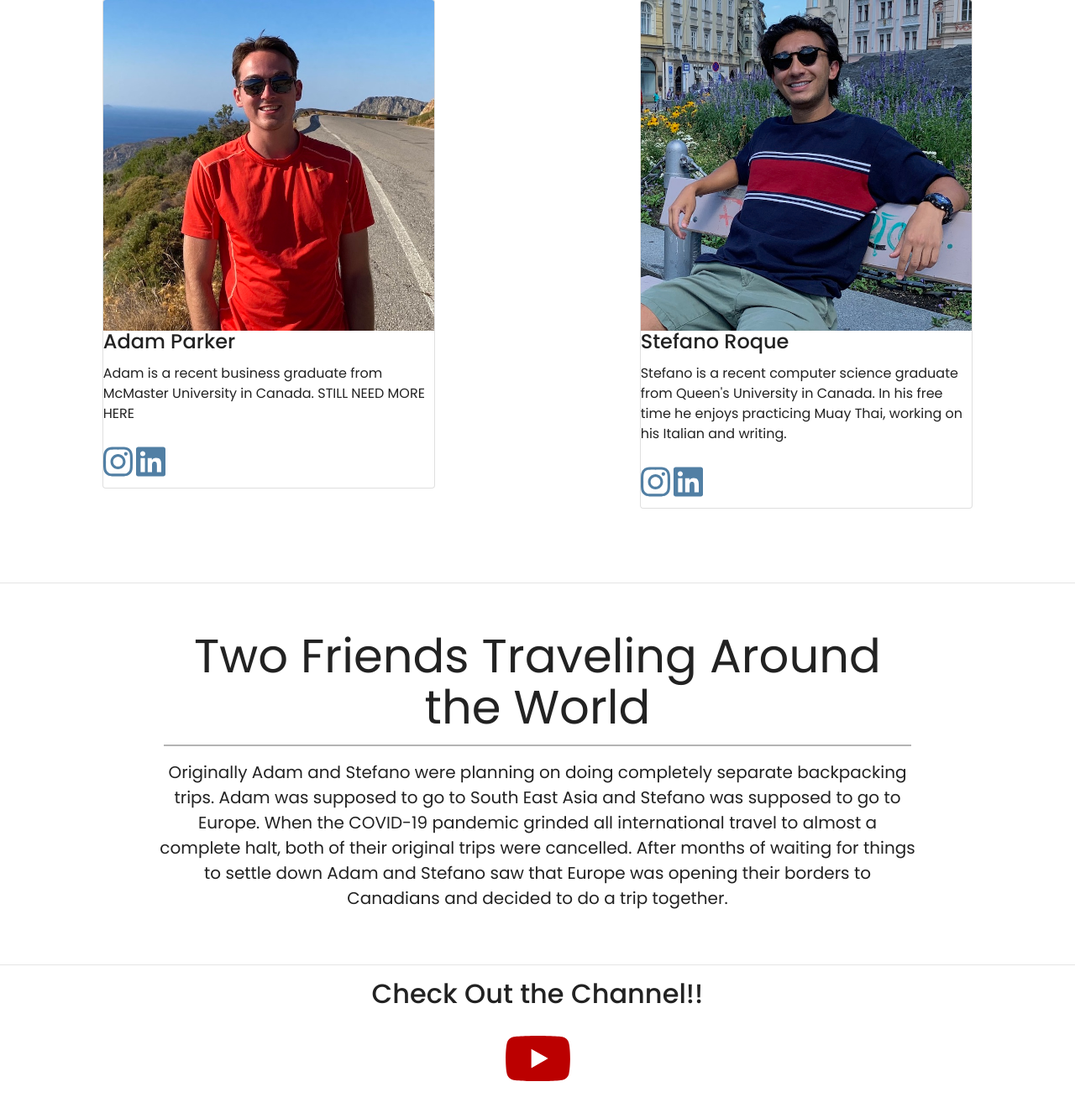
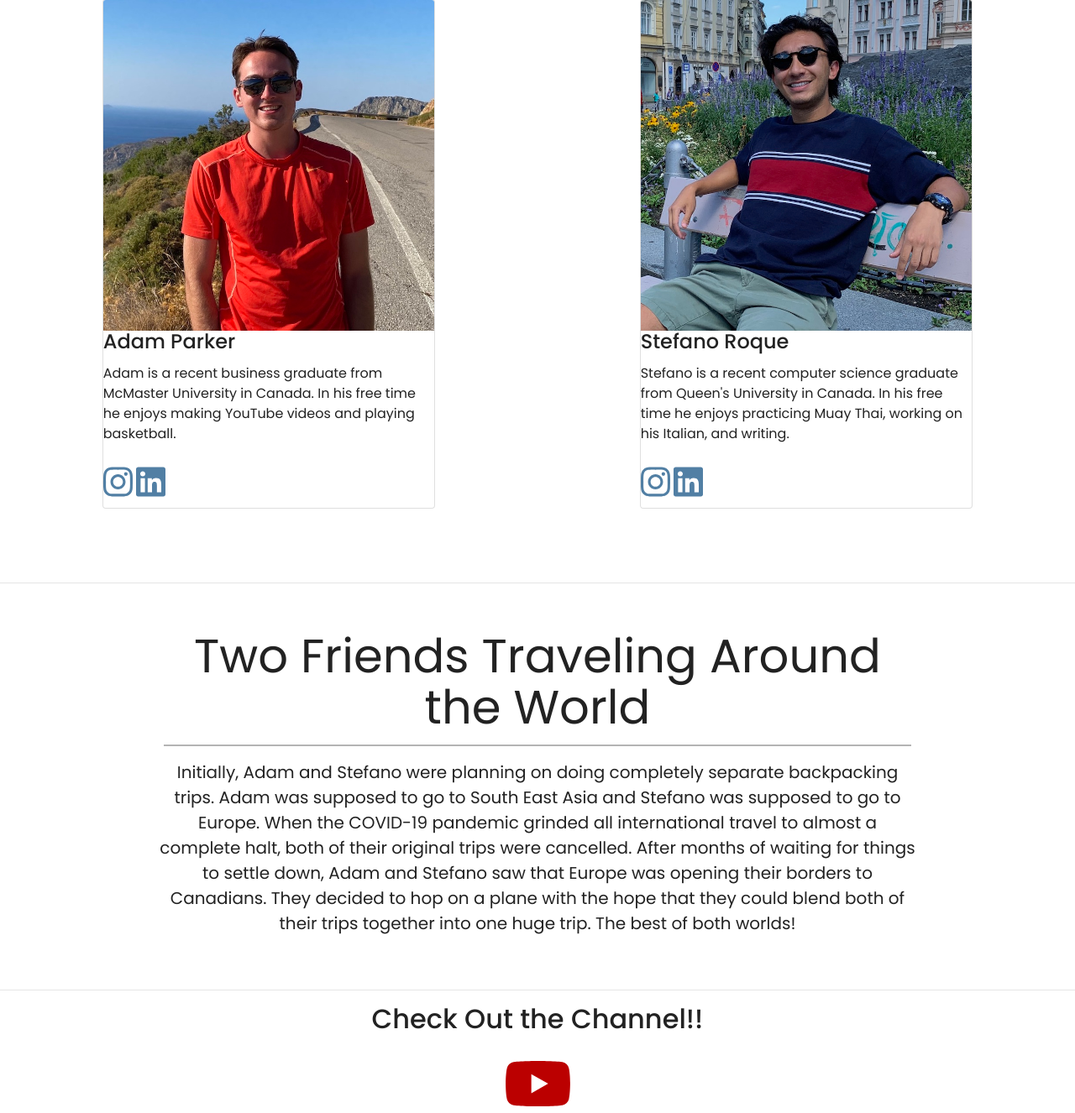
Before and after one commit to stefanoroque/HonestClips-Website, a Django app: page / in a window 1280 px wide. Shown: the part 2268-3594 px from the top of the page at 84% size. Before the commit the page ends 3556 px from the top, so only its background shows below. Run offline with Django 3.2, Linux system fonts and the light colour scheme; some libraries are stand-ins or nearby versions.

Commit message:
changed logos and added favicon

```diff
--- a/HonestClips_Website/main_site/templates/main_site/index.html
+++ b/HonestClips_Website/main_site/templates/main_site/index.html
@@ -82,7 +82,7 @@
                     <img class="card-img-top" src="{% static 'main_site/imgs/AdamProfile.jpg' %}">
                     <div class="card-body">
                         <h4 class="card-title">Adam Parker</h4>
-                        <p class="card-text">Adam is a recent business graduate from McMaster University in Canada. STILL NEED MORE HERE</p>
+                        <p class="card-text">Adam is a recent business graduate from McMaster University in Canada. In his free time he enjoys making YouTube videos and playing basketball.</p>
                         <a target="_blank" rel="noopener noreferrer" href="https://www.instagram.com/adamparker.1/?hl=en"><i class="fab fa-instagram"></i></a>
                         <a target="_blank" rel="noopener noreferrer" href="https://www.linkedin.com/in/adamparker21/"><i class="fab fa-linkedin"></i></a>
                     </div>
@@ -94,7 +94,7 @@
                     <img class="card-img-top" src="{% static 'main_site/imgs/StefanoProfile.jpeg' %}">
                     <div class="card-body">
                         <h4 class="card-title">Stefano Roque</h4>
-                        <p class="card-text">Stefano is a recent computer science graduate from Queen's University in Canada. In his free time he enjoys practicing Muay Thai, working on his Italian and writing.</p>
+                        <p class="card-text">Stefano is a recent computer science graduate from Queen's University in Canada. In his free time he enjoys practicing Muay Thai, working on his Italian, and writing.</p>
                         <a target="_blank" rel="noopener noreferrer" href="https://www.instagram.com/stefanoroque/?hl=en"><i class="fab fa-instagram"></i></a>
                         <a target="_blank" rel="noopener noreferrer" href="https://www.linkedin.com/in/stefano-roque/"><i class="fab fa-linkedin"></i></a>
                     </div>
@@ -114,7 +114,7 @@
             </div>
             <hr>
             <div class="col-12">
-                <p class="lead">Originally Adam and Stefano were planning on doing completely separate backpacking trips. Adam was supposed to go to South East Asia and Stefano was supposed to go to Europe. When the COVID-19 pandemic grinded all international travel to almost a complete halt, both of their original trips were cancelled. After months of waiting for things to settle down Adam and Stefano saw that Europe was opening their borders to Canadians and decided to do a trip together. </p>
+                <p class="lead">Initially, Adam and Stefano were planning on doing completely separate backpacking trips. Adam was supposed to go to South East Asia and Stefano was supposed to go to Europe. When the COVID-19 pandemic grinded all international travel to almost a complete halt, both of their original trips were cancelled. After months of waiting for things to settle down, Adam and Stefano saw that Europe was opening their borders to Canadians. They decided to hop on a plane with the hope that they could blend both of their trips together into one huge trip. The best of both worlds! </p>
             </div>
         </div>
     </div>
--- a/HonestClips_Website/main_site/templates/main_site/layout.html
+++ b/HonestClips_Website/main_site/templates/main_site/layout.html
@@ -7,6 +7,7 @@
         <title>{% block title %}{% endblock %}</title>
         <link rel="stylesheet" href="https://maxcdn.bootstrapcdn.com/bootstrap/4.0.0-beta.3/css/bootstrap.min.css" integrity="sha384-Zug+QiDoJOrZ5t4lssLdxGhVrurbmBWopoEl+M6BdEfwnCJZtKxi1KgxUyJq13dy" crossorigin="anonymous">
         <link rel="stylesheet" href="{% static 'main_site/styles.css' %}">
+        <link rel="icon" href="{% static 'main_site/imgs/HonestClipsFavicon.png' %}">
     </head>
 
 
@@ -33,7 +34,6 @@
                 </li>
                 <li class="nav-item">
                     <a class="nav-link" target="_blank" rel="noopener noreferrer" href="https://www.youtube.com/honestclips">YouTube Channel</a>
-                    <!-- <a target="_blank" rel="noopener noreferrer" href="https://www.youtube.com/honestclips"><i class="fab fa-youtube"></i></a> -->
                 </li>
                 </ul>
             </div>
```
Also changed, not shown: HonestClips_Website/main_site/static/main_site/imgs/ClipsSquare.png (deleted), HonestClips_Website/main_site/static/main_site/imgs/HonestClipsFavicon.png (added), HonestClips_Website/main_site/static/main_site/imgs/HonestClipsSquare.png (deleted), HonestClips_Website/main_site/static/main_site/imgs/HonestClipsWide.png, HonestClips_Website/main_site/static/main_site/imgs/YouTube Icon.jpg (deleted), 1 other file.
